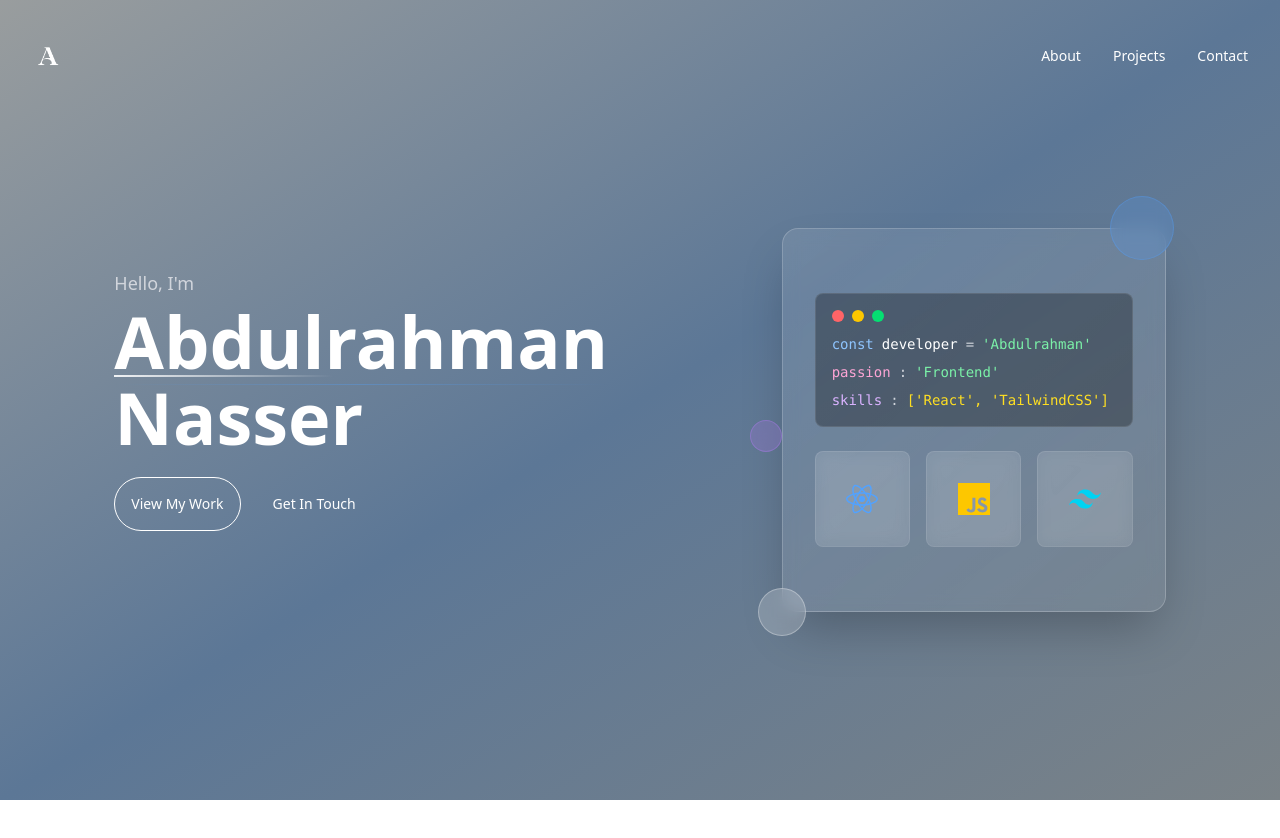
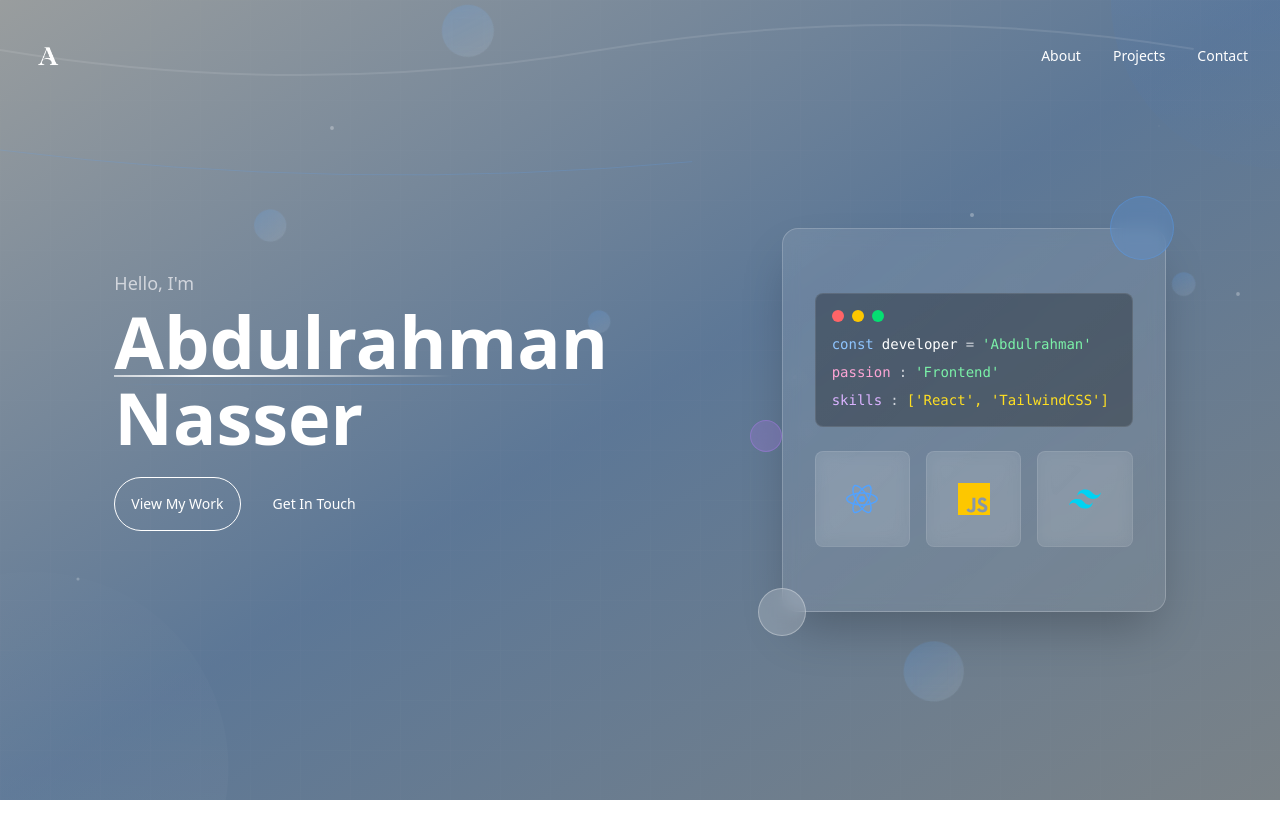
Before and after one commit to Abdulrahman-Nasser0/portifolio-nextjs, a Next.js app: page / in a window 1280 px wide. Shown: the top 838 px of the page. Before the commit the page ends 800 px from the top, so only its background shows below. Built offline with nearby package versions, Linux system fonts and the light colour scheme.

Commit message:
Add animated background shapes

```diff
--- /dev/null
+++ b/src/app/_components/animations/animated-background.jsx
@@ -0,0 +1,184 @@
+// eslint-disable-next-line no-unused-vars
+import { motion } from 'motion/react';
+import { useEffect, useState } from 'react';
+
+export function AnimatedBackground() {
+  const [isInView, setIsInView] = useState(false);
+
+  useEffect(() => {
+    const handleScroll = () => {
+      const element = document.querySelector('.animated-background');
+      if (element) {
+        const rect = element.getBoundingClientRect();
+        const isVisible = rect.top < window.innerHeight && rect.bottom > 0;
+        setIsInView(isVisible);
+      }
+    };
+
+    window.addEventListener('scroll', handleScroll);
+    handleScroll(); // Initial check
+
+    return () => window.removeEventListener('scroll', handleScroll);
+  }, []);
+
+  const floatingElements = isInView
+    ? Array.from({ length: 5 }, (_, i) => ({
+        id: i,
+        x: Math.random() * 100,
+        y: Math.random() * 100,
+        size: Math.random() * 40 + 20,
+        delay: Math.random() * 2,
+        duration: Math.random() * 8 + 8,
+      }))
+    : [];
+
+  return (
+    <div className="absolute inset-0 overflow-hidden pointer-events-none animated-background z-1">
+      {/* Animated Grid Background */}
+      <div className="absolute inset-0 opacity-10">
+        <div className="h-full w-full bg-gradient-to-br from-transparent via-white/5 to-transparent">
+          <svg
+            className="absolute inset-0 h-full w-full"
+            xmlns="http://www.w3.org/2000/svg"
+          >
+            <defs>
+              <pattern
+                id="grid"
+                width="50"
+                height="50"
+                patternUnits="userSpaceOnUse"
+              >
+                <path
+                  d="M 50 0 L 0 0 0 50"
+                  fill="none"
+                  stroke="white"
+                  strokeWidth="0.5"
+                  opacity="0.3"
+                />
+              </pattern>
+            </defs>
+            <rect width="100%" height="100%" fill="url(#grid)" />
+          </svg>
+        </div>
+      </div>
+
+      {/* Floating Geometric Shapes */}
+      {floatingElements.map((element) => (
+        <motion.div
+          key={element.id}
+          className="absolute rounded-full bg-gradient-to-br from-blue-400/20 to-white/10 backdrop-blur-sm"
+          style={{
+            left: `${element.x}%`,
+            top: `${element.y}%`,
+            width: `${element.size}px`,
+            height: `${element.size}px`,
+          }}
+          animate={{
+            y: [0, -30, 0],
+            x: [0, 15, 0],
+            rotate: [0, 360],
+            scale: [1, 1.1, 1],
+          }}
+          transition={{
+            duration: element.duration,
+            delay: element.delay,
+            repeat: Infinity,
+            ease: "easeInOut",
+          }}
+        />
+      ))}
+
+      {/* Large Animated Circles */}
+      {isInView && (
+        <>
+          <motion.div
+            className="absolute -top-40 -right-40 w-80 h-80 rounded-full bg-gradient-to-br from-blue-500/10 to-transparent"
+            animate={{
+              scale: [1, 1.2, 1],
+              rotate: [0, 180, 360],
+            }}
+            transition={{
+              duration: 20,
+              repeat: Infinity,
+              ease: "linear",
+            }}
+          />
+
+          <motion.div
+            className="absolute -bottom-40 -left-40 w-96 h-96 rounded-full bg-gradient-to-tr from-white/5 during-transparent"
+            animate={{
+              scale: [1, 1.1, 1],
+              rotate: [360, 180, 0],
+            }}
+            transition={{
+              duration: 25,
+              repeat: Infinity,
+              ease: "linear",
+            }}
+          />
+        </>
+      )}
+
+      {/* Dynamic Lines */}
+      {isInView && (
+        <svg className="absolute inset-0 w-full h-full">
+          <motion.path
+            d="M0,50 Q300,100 600,50 T1200,50"
+            stroke="rgba(255,255,255,0.1)"
+            strokeWidth="2"
+            fill="none"
+            initial={{ pathLength: 0 }}
+            animate={{ pathLength: 1 }}
+            transition={{
+              duration: 3,
+              repeat: Infinity,
+              repeatType: "reverse",
+              ease: "easeInOut",
+            }}
+          />
+          <motion.path
+            d="M0,150 Q400,200 800,150 T1600,150"
+            stroke="rgba(96,165,250,0.2)"
+            strokeWidth="1"
+            fill="none"
+            initial={{ pathLength: 0 }}
+            animate={{ pathLength: 1 }}
+            transition={{
+              duration: 4,
+              delay: 1,
+              repeat: Infinity,
+              repeatType: "reverse",
+              ease: "easeInOut",
+            }}
+          />
+        </svg>
+      )}
+
+      {/* Particle Effect */}
+      {isInView && (
+        <div className="absolute inset-0">
+          {Array.from({ length: 10 }).map((_, i) => (
+            <motion.div
+              key={i}
+              className="absolute w-1 h-1 bg-white/30 rounded-full"
+              style={{
+                left: `${Math.random() * 100}%`,
+                top: `${Math.random() * 100}%`,
+              }}
+              animate={{
+                opacity: [0, 1, 0],
+                scale: [0, 1, 0],
+              }}
+              transition={{
+                duration: Math.random() * 3 + 2,
+                delay: Math.random() * 2,
+                repeat: Infinity,
+                ease: "easeInOut",
+              }}
+            />
+          ))}
+        </div>
+      )}
+    </div>
+  );
+}
--- a/src/app/layout.jsx
+++ b/src/app/layout.jsx
@@ -26,7 +26,7 @@ export default function RootLayout({ children }) {
     <html lang="en">
       <body
         suppressHydrationWarning={true}
-        className={`${geistSans.variable} ${geistMono.variable} antialiased`}
+        className={`min-h-[200vh] ${geistSans.variable} ${geistMono.variable} antialiased`}
       >
         <LenisProvider />
         <Header />
--- a/src/app/page.jsx
+++ b/src/app/page.jsx
@@ -1,5 +1,6 @@
 'use client';
 
+import { AnimatedBackground } from "./_components/animations/animated-background";
 import { PhotoReveal } from "./_components/animations/photo-reveal";
 import { StaggeredSlideUp } from "./_components/animations/staggered-slide-up";
 import { MagneticButton } from "./_components/common/magnetic-button";
@@ -8,8 +9,8 @@ import { MagneticButton } from "./_components/common/magnetic-button";
 export default function Home() {
   return (
     <main className="min-h-screen bg-gradient-to-br from-[var(--gray-light)] via-[#5c7796] to-[#7a8287] flex items-center justify-center px-6 lg:px-8 relative overflow-hidden">
-      <div className="grid mt-10 lg:mt-0 lg:grid-cols-2  lg:gap-16 items-center">
-
+            <AnimatedBackground />
+      <div className="grid mt-10 lg:mt-0 lg:grid-cols-2  lg:gap-16 items-center z-10">
             {/* Left side - Text Content */}
             <div className="text-center lg:text-left">
               <StaggeredSlideUp staggerDelay={0.15} initialDelay={0.3}>
@@ -123,7 +124,7 @@ export default function Home() {
                 </div>
               </div>
             </PhotoReveal>
-          </div>
+      </div>
 
     </main>
   );
```
